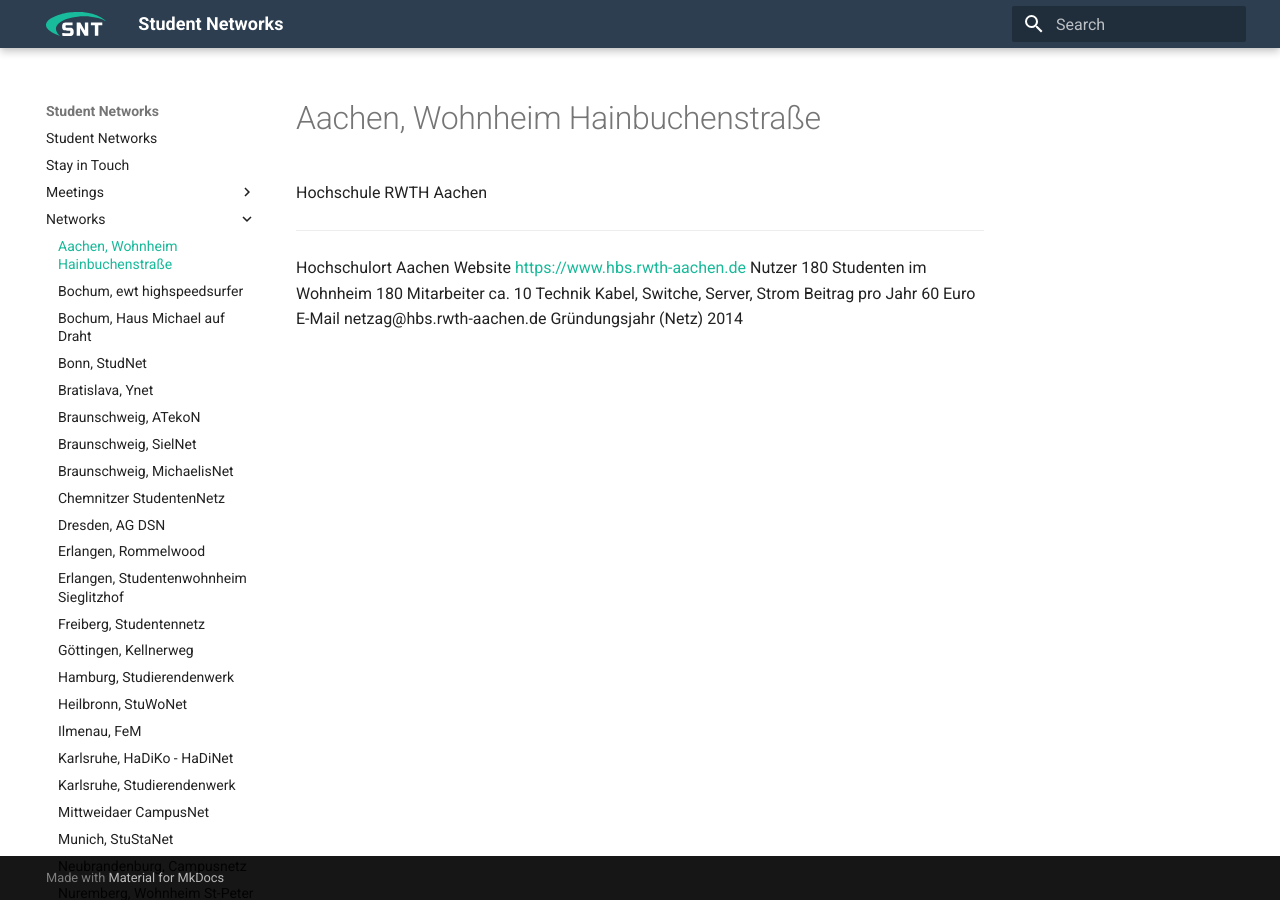
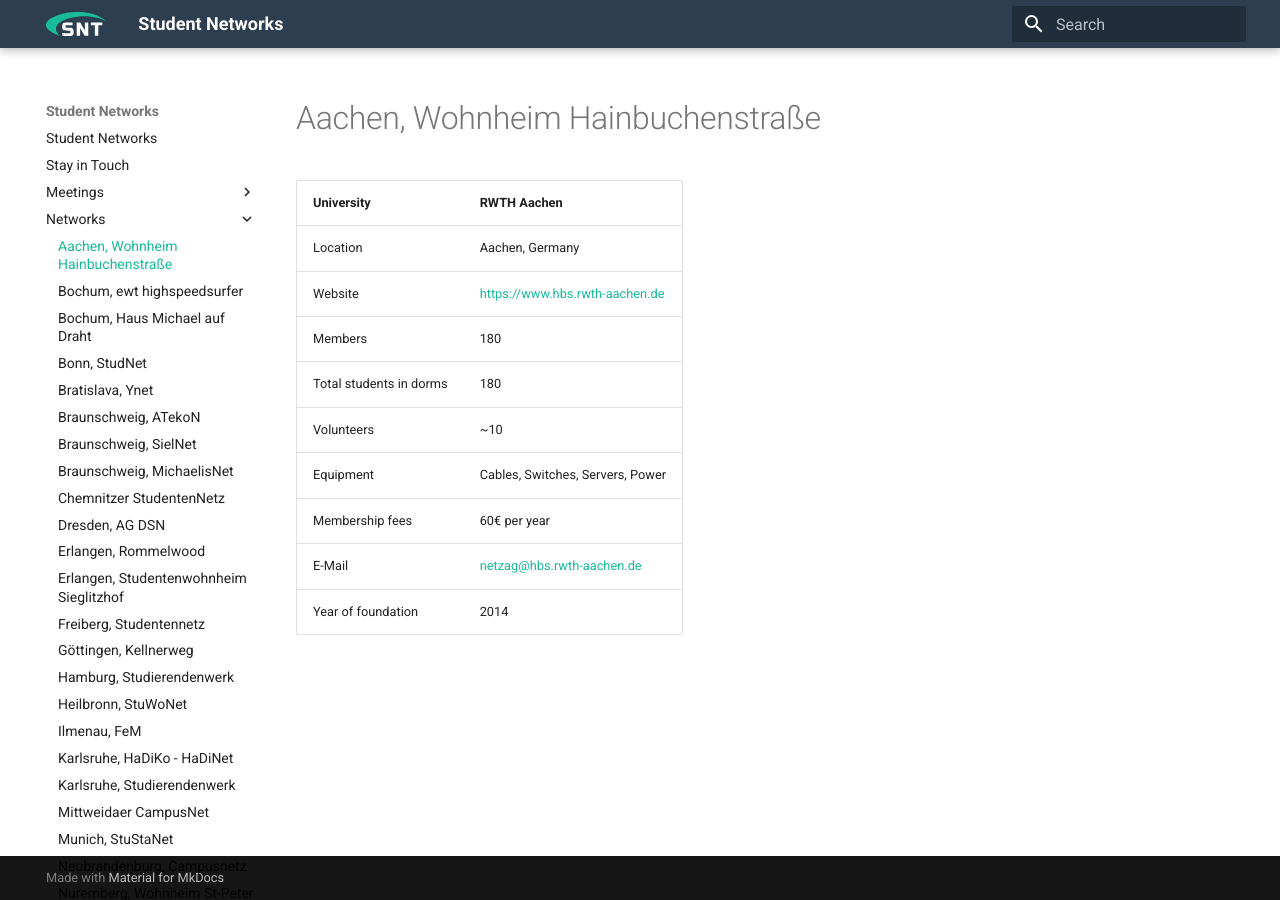
Before and after one commit to studnetze/studnetze-website, an MkDocs documentation site: the page built from docs/Networks/aachen_hbs.md, in a window 1280 px wide. Built offline with MkDocs 1.6.1 and Material for MkDocs 9.7.7, drawn with Linux system fonts in a browser that asks for light colours.

Commit message:
Translate Aachen, HBS

```diff
--- a/docs/Networks/aachen_hbs.md
+++ b/docs/Networks/aachen_hbs.md
@@ -1,13 +1,13 @@
 # Aachen, Wohnheim Hainbuchenstraße
 
-  Hochschule              RWTH Aachen
-  ----------------------- ----------------------------------
-  Hochschulort            Aachen
-  Website                 <https://www.hbs.rwth-aachen.de>
-  Nutzer                  180
-  Studenten im Wohnheim   180
-  Mitarbeiter             ca. 10
-  Technik                 Kabel, Switche, Server, Strom
-  Beitrag pro Jahr        60 Euro
-  E-Mail                  netzag@hbs.rwth-aachen.de
-  Gründungsjahr (Netz)    2014
+University              | RWTH Aachen
+------------------------|-----------------------------------
+Location                | Aachen, Germany
+Website                 | <https://www.hbs.rwth-aachen.de>
+Members                 | 180
+Total students in dorms | 180
+Volunteers              | ~10
+Equipment               | Cables, Switches, Servers, Power
+Membership fees         | 60€ per year
+E-Mail                  | <netzag@hbs.rwth-aachen.de>
+Year of foundation      | 2014
```
